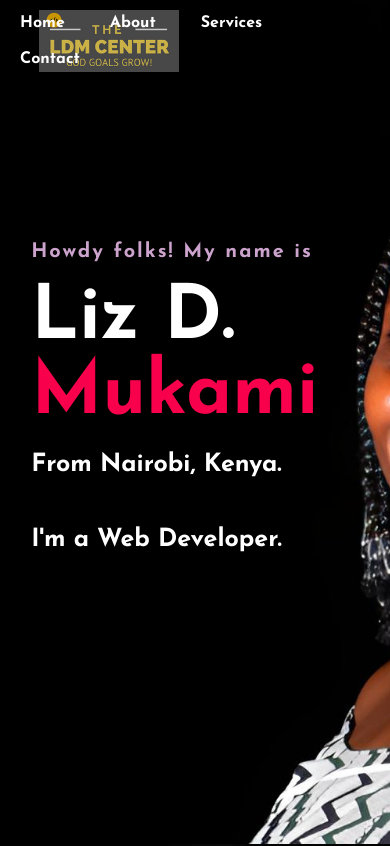
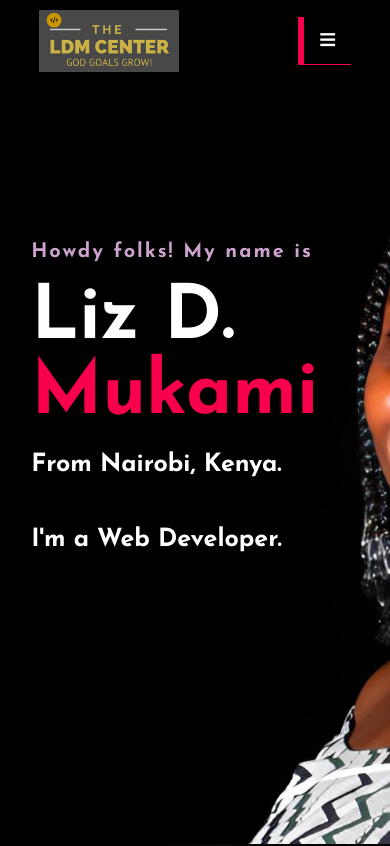
Before and after one commit to lizdmukami/liz-portfolio, a plain HTML site: page index.html in a window 390 px wide. Shown: the top 846 px of the page. Drawn offline with Linux system fonts and the light colour scheme.

Commit message:
Added hamburger menu

```diff
--- a/index.html
+++ b/index.html
@@ -18,12 +18,20 @@
         <div class ="container">
             <nav>
                 <img src="./images/logo.png" class="logo"/>
+                <div class="topnav">
+                <a href="#home" class="active">&#128151;</a>
+                <div id="myLinks">
                     <ul>
                         <li><a href="#header">Home</a></li>
                         <li><a href="#about">About</a></li>
                         <li><a href="#services">Services</a></li>
                         <li><a href="#contact">Contact</a></li>
                     </ul>
+                </div>
+                <a href="javascript:void(0);" class="icon" onclick="myFunction()">
+                <i class="fa fa-bars"></i></a>
+                </div>
+
             </nav>
             <div class="content">
                 <h4>Howdy folks! My name is</h4>
--- a/script.js
+++ b/script.js
@@ -1,3 +1,11 @@
+function myFunction() {
+  var x = document.getElementById("myLinks");
+  if (x.style.display === "block") {
+    x.style.display = "none";
+  } else {
+    x.style.display = "block";
+  }
+}
 
 function opentab(event, tabname) {
     var i, tabcontents, tablinks;
--- a/style.css
+++ b/style.css
@@ -52,6 +52,44 @@ nav ul li a:hover{
 	color: #f9004d;
 	transition: .4s;
 }
+
+
+.topnav {
+	overflow: hidden;
+	background-color: #333;
+	position: relative;
+  }
+
+  .topnav #myLinks {
+	display: none;
+  }
+
+  .topnav a {
+	color: white;
+	padding: 14px 16px;
+	text-decoration: none;
+	font-size: 17px;
+	display: block;
+  }
+
+  .topnav a.icon {
+	background: black;
+	display: block;
+	position: absolute;
+	right: 0;
+	top: 0;
+  }
+
+  .topnav a:hover {
+	background-color: #ddd;
+	color: black;
+  }
+
+  .active {
+	background-color: #f9004d;
+	color: white;
+  }
+
 span{
 	color: #f9004d;
 }
```
Lines whose indentation alone changed are shown as unchanged.
